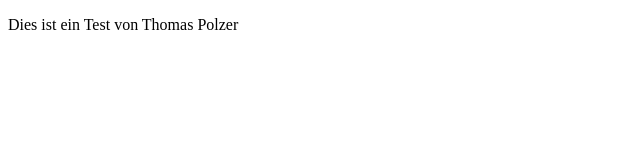
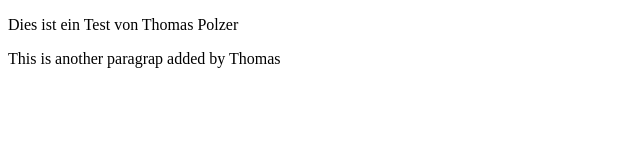
Before and after one commit to ThomasPolzer/GitTutorial, a plain HTML site: page WebContent/index.html in a window 1280 px wide. Shown: the whole page, without its empty margins (0-640 px from the left). Drawn offline with Linux system fonts and the light colour scheme.

Commit message:
Ergänzung in index.html Datei

```diff
--- a/WebContent/index.html
+++ b/WebContent/index.html
@@ -7,6 +7,7 @@
 <body>
 
 <p>Dies ist ein Test von Thomas Polzer</p>
+<p>This is another paragrap added by Thomas</p>
 
 </body>
 </html>
```
